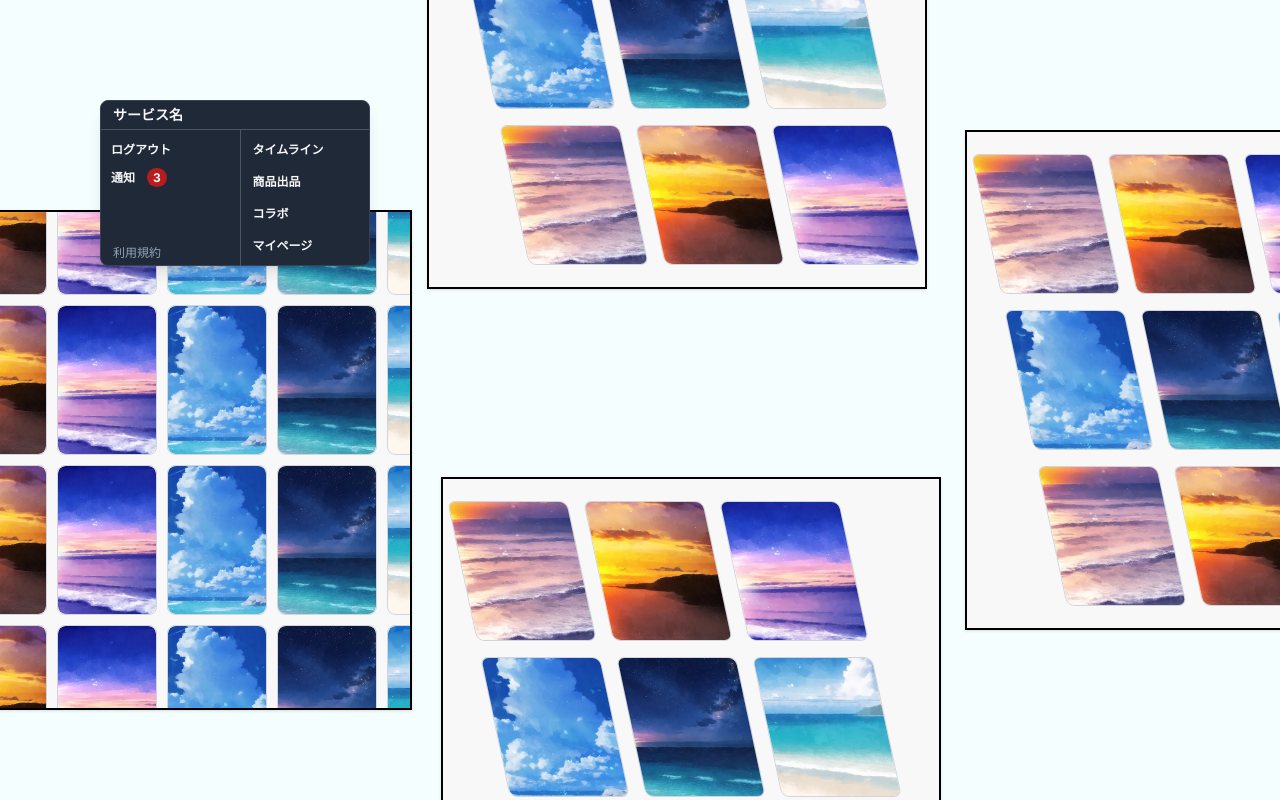
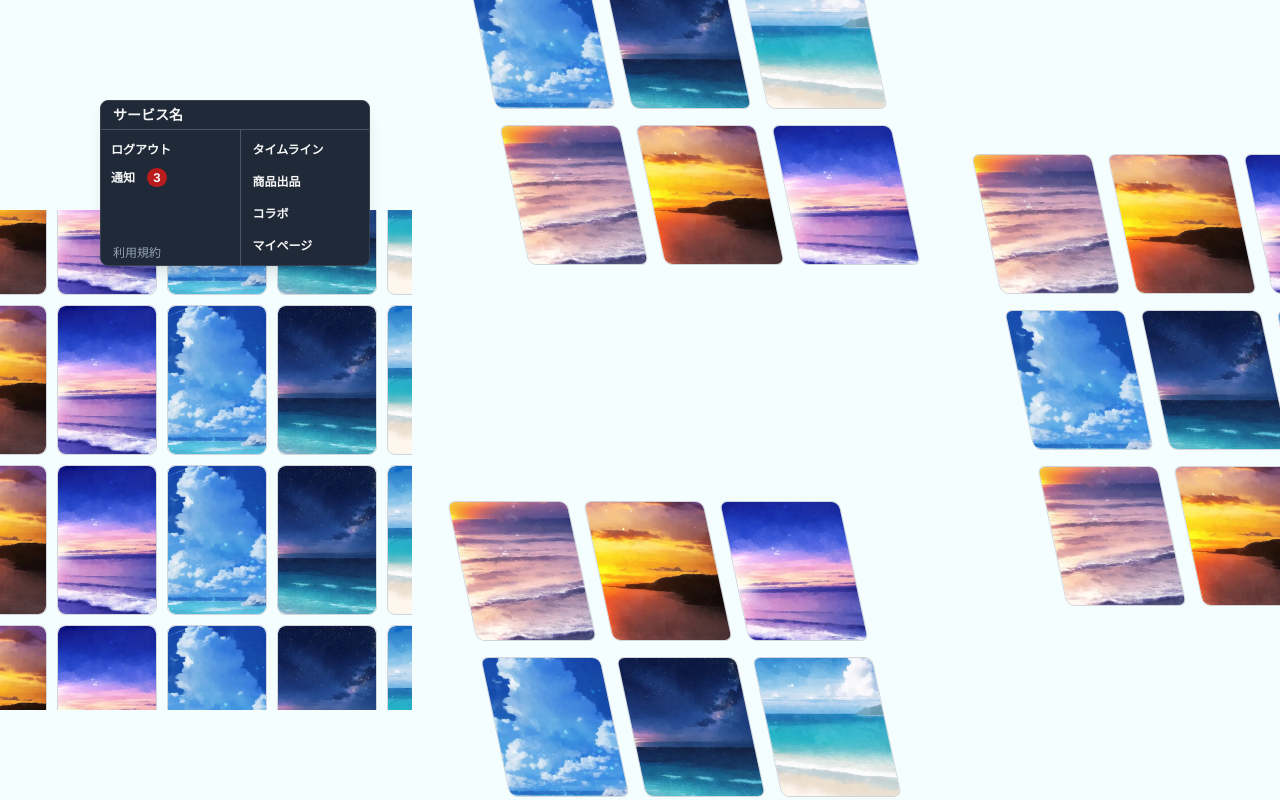
Before and after one commit to HAL-IAIH-team-F/hew-front, a Next.js app: page /timeline in a window 1280 px wide. Built offline with nearby package versions, Linux system fonts and the light colour scheme.

Commit message:
rm border

```diff
--- a/src/app/timeline/_block/_blocktypes/type1.tsx
+++ b/src/app/timeline/_block/_blocktypes/type1.tsx
@@ -17,7 +17,7 @@ export class Sample1 extends Block {
   node({top, left}: { top: number, left: number }): ReactNode {
     return (
       <div
-        className={"absolute h-[500px] w-[500px] bg-white shadow box-border border-2 border-black flex items-center justify-center overflow-hidden"}
+        className={"absolute h-[500px] w-[500px] flex items-center justify-center overflow-hidden"}
         style={{
           left,
           top,
--- a/src/app/timeline/_block/_blocktypes/type2.tsx
+++ b/src/app/timeline/_block/_blocktypes/type2.tsx
@@ -18,7 +18,7 @@ export class Sample2 extends Block {
   node({top, left}: { top: number, left: number }): ReactNode {
     return (
       <div
-        className={"absolute h-[500px] w-[500px] bg-white shadow box-border border-2 border-black flex items-center justify-center overflow-hidden"}
+        className={"absolute h-[500px] w-[500px] flex items-center justify-center overflow-hidden"}
         style={{
           left,
           top,
--- a/src/app/timeline/_block/extendBlock.ts
+++ b/src/app/timeline/_block/extendBlock.ts
@@ -72,12 +72,6 @@ export namespace ExtendBlock {
   function checkOverlapY(currentBlock: BlockState, top: number, down: number) {
     const currentTop = currentBlock.top + currentBlock.block.padTop;
     const currentDown = currentBlock.top + currentBlock.block.height - currentBlock.block.padDown;
-    console.debug("A", top, down, currentTop, currentDown,
-      top < currentTop && down > currentDown,
-      top > currentTop && down < currentDown,
-      currentTop < top && currentDown > top,
-      currentTop < down && currentDown > down,
-    );
     if (top <= currentTop && down >= currentDown) return true;
     if (top >= currentTop && down <= currentDown) return true;
     if (currentTop < top && currentDown > top) return true;
@@ -87,12 +81,6 @@ export namespace ExtendBlock {
   function checkOverlapX(currentBlock: BlockState, left: number, right: number) {
     const currentLeft = currentBlock.left + currentBlock.block.padLeft;
     const currentRight = currentBlock.left + currentBlock.block.width - currentBlock.block.padRight;
-    console.debug("B", left, right, currentLeft, currentRight,
-      left < currentLeft && right > currentRight,
-      left > currentLeft && right < currentRight,
-      currentLeft < left && currentRight > left,
-      currentLeft < right && currentRight > right,
-    );
     if (left <= currentLeft && right >= currentRight) return true;
     if (left >= currentLeft && right <= currentRight) return true;
     if (currentLeft < left && currentRight > left) return true;
--- a/src/app/timeline/page.tsx
+++ b/src/app/timeline/page.tsx
@@ -20,9 +20,6 @@ export default function Page(
       className={"relative overflow-hidden"}
     >
       {sheet.blocks.map(value => value.node(sheet.offsetX, sheet.offsetY))}
-      {/*<div className={"h-10 w-10 bg-blue absolute"} style={{top: offsetY, left: offsetX}}>*/}
-      {/*</div>*/}
-
     </div>
   </div>;
 }
```
